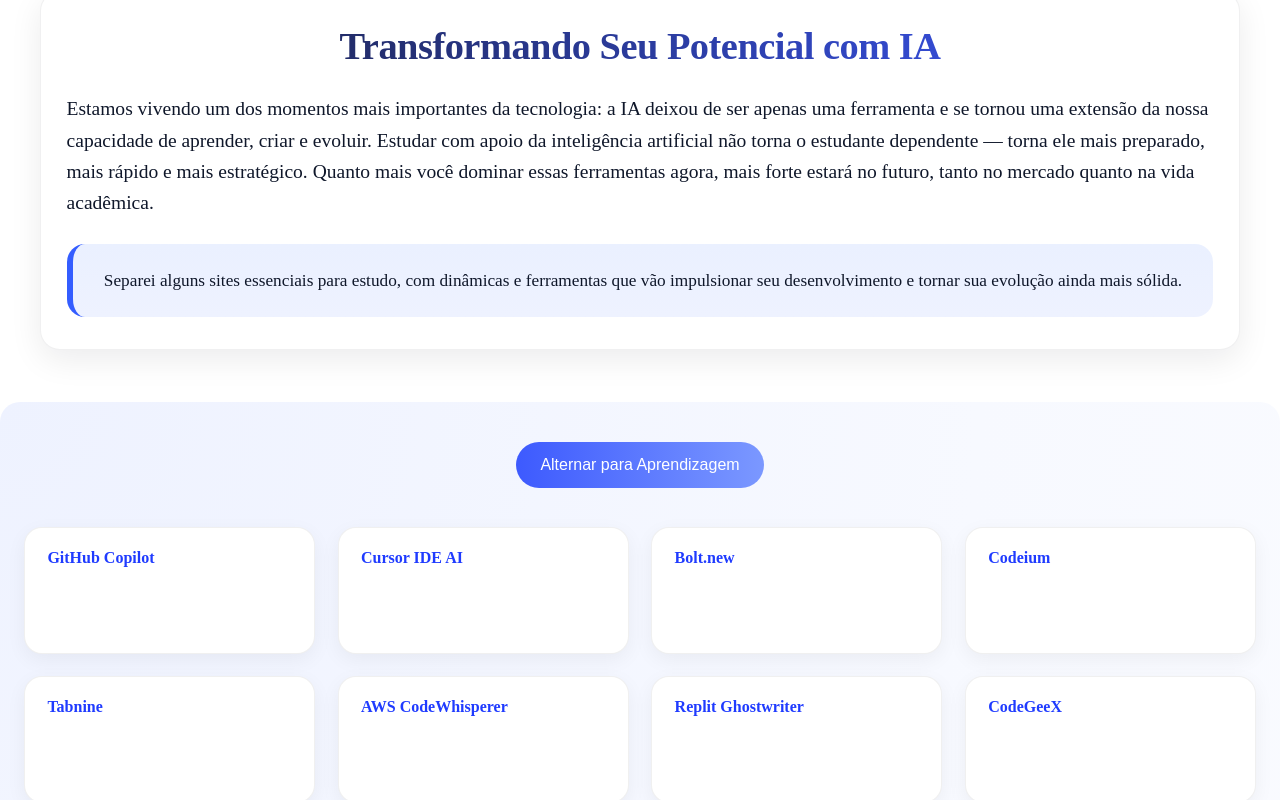
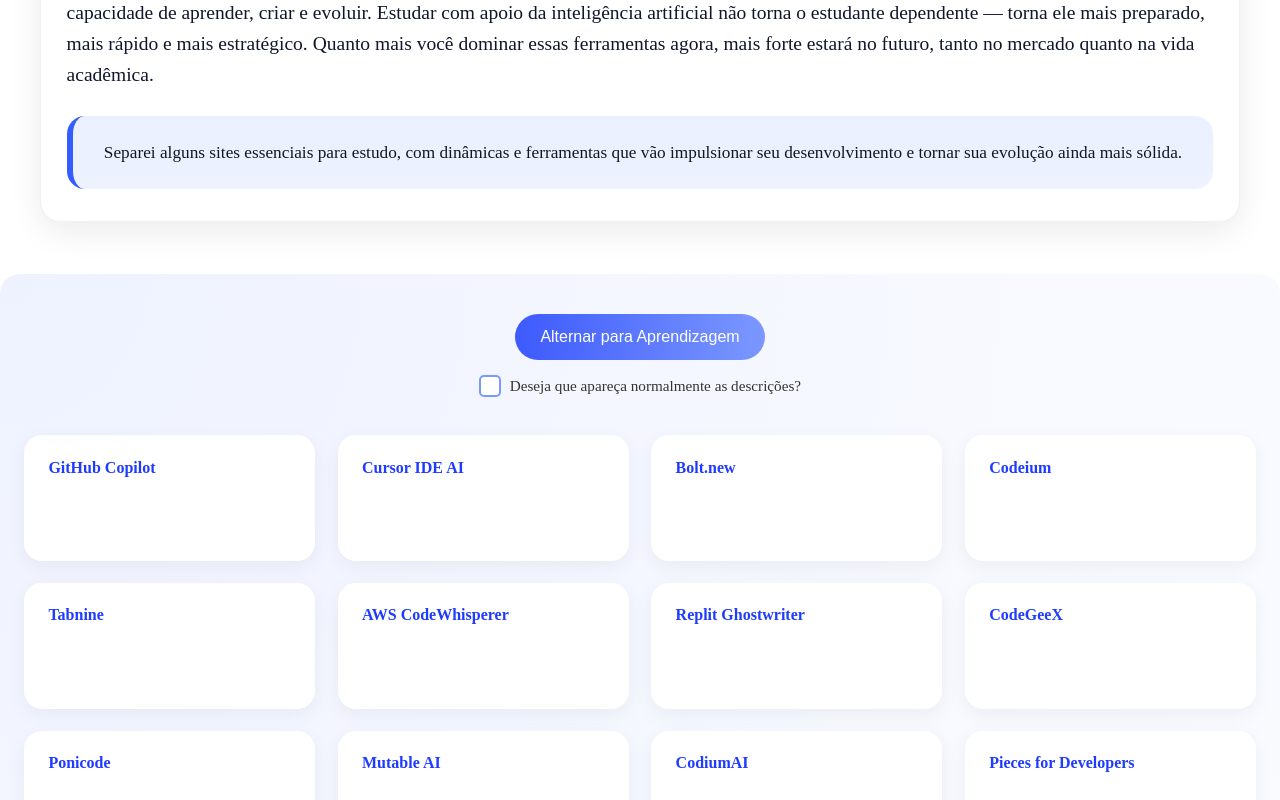
Before and after one commit to Mateus2411/Frontend-Gerando-Programadores, a Vue app: page /ias in a window 1280 px wide. Shown: the part 2738-3538 px from the top of the page. Built offline with nearby package versions, Linux system fonts and the light colour scheme; no server answers.

Commit message:
FIX: Ajustes de linhas/Prerier usado para formatação

```diff
--- a/src/App.vue
+++ b/src/App.vue
@@ -1,14 +1,10 @@
 <script setup>
-  import AppHeader from './components/Componentes Globais/AppHeader.vue';
-  import AppFooter from './components/Componentes Globais/AppFooter.vue';
+import AppHeader from './components/Componentes Globais/AppHeader.vue'
+import AppFooter from './components/Componentes Globais/AppFooter.vue'
 </script>
 <template>
-  <app-header/>
-  <div id="layout">
-    <main>
+  <app-header v-if="!$route.meta.hideHeader" />
   <router-view />
-    </main>
-  </div>
   <app-footer v-if="!$route.meta.hideFooter" />
 </template>
 
@@ -18,19 +14,87 @@
    License: none (public domain)
 */
 
-html, body, div, span, applet, object, iframe,
-h1, h2, h3, h4, h5, h6, p, blockquote, pre,
-a, abbr, acronym, address, big, cite, code,
-del, dfn, em, img, ins, kbd, q, s, samp,
-small, strike, strong, sub, sup, tt, var,
-b, u, i, center,
-dl, dt, dd, ol, ul, li,
-fieldset, form, label, legend,
-table, caption, tbody, tfoot, thead, tr, th, td,
-article, aside, canvas, details, embed,
-figure, figcaption, footer, header, hgroup,
-menu, nav, output, ruby, section, summary,
-time, mark, audio, video {
+html,
+body,
+div,
+span,
+applet,
+object,
+iframe,
+h1,
+h2,
+h3,
+h4,
+h5,
+h6,
+p,
+blockquote,
+pre,
+a,
+abbr,
+acronym,
+address,
+big,
+cite,
+code,
+del,
+dfn,
+em,
+img,
+ins,
+kbd,
+q,
+s,
+samp,
+small,
+strike,
+strong,
+sub,
+sup,
+tt,
+var,
+b,
+u,
+i,
+center,
+dl,
+dt,
+dd,
+ol,
+ul,
+li,
+fieldset,
+form,
+label,
+legend,
+table,
+caption,
+tbody,
+tfoot,
+thead,
+tr,
+th,
+td,
+article,
+aside,
+canvas,
+details,
+embed,
+figure,
+figcaption,
+footer,
+header,
+hgroup,
+menu,
+nav,
+output,
+ruby,
+section,
+summary,
+time,
+mark,
+audio,
+video {
   margin: 0;
   padding: 0;
   border: 0;
@@ -39,21 +103,34 @@
   vertical-align: baseline;
 }
 /* HTML5 display-role reset for older browsers */
-article, aside, details, figcaption, figure,
-footer, header, hgroup, menu, nav, section {
+article,
+aside,
+details,
+figcaption,
+figure,
+footer,
+header,
+hgroup,
+menu,
+nav,
+section {
   display: block;
 }
 body {
   line-height: 1;
 }
-ol, ul {
+ol,
+ul {
   list-style: none;
 }
-blockquote, q {
+blockquote,
+q {
   quotes: none;
 }
-blockquote:before, blockquote:after,
-q:before, q:after {
+blockquote:before,
+blockquote:after,
+q:before,
+q:after {
   content: '';
   content: none;
 }
--- a/src/components/IAs/IasCadsS4.vue
+++ b/src/components/IAs/IasCadsS4.vue
@@ -461,6 +461,8 @@
 }
 
 let tipo = ref('uso_dia_a_dia')
+
+const mostrarDesc = ref(false)
 </script>
 
 <template>
@@ -469,14 +471,18 @@
       <button @click="tipo = tipo === 'aprendizagem' ? 'uso_dia_a_dia' : 'aprendizagem'">
         Alternar para {{ tipo === 'aprendizagem' ? 'Uso Diário' : 'Aprendizagem' }}
       </button>
+      <label class="checkbox-ui">
+        <input type="checkbox" v-model="mostrarDesc" />
+        <span class="check"></span>
+        <span class="label-text">Deseja que apareça normalmente as descrições?</span>
+      </label>
     </div>
 
     <div
       class="item"
+      :class="{ 'show-desc': mostrarDesc }"
       v-for="(item, index) in IA_programacao[tipo]"
       :key="index"
-      role="listitem"
-      aria-label="ia-card"
     >
       <div class="inner">
         <a :href="item.site" target="_blank" rel="noopener noreferrer">{{ item.nome }}</a>
@@ -494,35 +500,113 @@
   max-width: 1350px;
   margin: 0 auto;
   padding: 2.5rem 1.5rem;
+
   display: grid;
   grid-template-columns: repeat(auto-fill, minmax(260px, 1fr));
   gap: 1.4rem;
+
   background: radial-gradient(circle at top left, #eef2ff, #f7f9ff 40%, #ffffff);
   border-radius: 20px;
+
+  /* ISOLA A GRID */
+  isolation: isolate;
 }
 
 /* ======================== BOTÃO ======================== */
 .btn-container {
+  align-items: center;
   grid-column: 1 / -1;
   display: flex;
   justify-content: center;
+  flex-direction: column;
   margin-bottom: 1rem;
+}
+
+/* ======================== CHECKBOX BONITO ======================== */
+.checkbox-ui {
+  display: flex;
+  align-items: center;
+  gap: 0.55rem;
+  margin-top: 0.9rem;
+
+  cursor: pointer;
+  user-select: none;
+  font-size: 0.95rem;
+  color: #333;
+}
+
+/* esconde o checkbox original */
+.checkbox-ui input {
+  display: none;
+}
+
+/* caixa customizada */
+.checkbox-ui .check {
+  width: 18px;
+  height: 18px;
+  border-radius: 5px;
+
+  border: 2px solid #7b98ff;
+  background: #fff;
+
+  display: grid;
+  place-items: center;
+
+  transition:
+    background 0.2s ease,
+    border-color 0.2s ease,
+    box-shadow 0.2s ease;
+}
+
+/* efeito hover */
+.checkbox-ui:hover .check {
+  box-shadow: 0 0 0 4px rgba(123, 152, 255, 0.15);
+}
+
+/* check interno */
+.checkbox-ui .check::after {
+  content: '';
+  width: 9px;
+  height: 9px;
+  border-radius: 2px;
+
+  background: #fff;
+  transform: scale(0);
+
+  transition: transform 0.15s ease;
+}
+
+/* quando marcado */
+.checkbox-ui input:checked + .check {
+  background: linear-gradient(90deg, #3d5afe, #7b98ff);
+  border-color: transparent;
+}
+
+.checkbox-ui input:checked + .check::after {
+  transform: scale(1);
+}
+
+/* texto */
+.checkbox-ui .label-text {
+  line-height: 1.2;
 }
 
 .btn-container button {
   border: none;
-  padding: 0.9rem 1.5rem;
+  padding: 0.9rem 1.6rem;
   font-size: 1rem;
   border-radius: 25px;
   background: linear-gradient(90deg, #3d5afe, #7b98ff);
   color: #fff;
   cursor: pointer;
-  transition: transform 0.2s ease, filter 0.2s ease;
+  transition:
+    transform 0.2s ease,
+    filter 0.2s ease;
 }
 
 .btn-container button:hover {
   transform: scale(1.05);
-  filter: brightness(1.1);
+  filter: brightness(1.08);
 }
 
 /* ======================== CARD ======================== */
@@ -530,60 +614,48 @@
   background: #fff;
   padding: 1.4rem;
   border-radius: 18px;
-  border: 1px solid rgba(0, 0, 0, 0.06);
+
+  box-sizing: border-box;
+  border: 2px solid transparent;
+
   box-shadow: 0 6px 20px rgba(0, 0, 0, 0.05);
+
   display: flex;
   flex-direction: column;
-  justify-content: flex-start;
   gap: 0.8rem;
+
   position: relative;
-  transition: transform 0.25s ease, box-shadow 0.25s ease, border 0.25s ease;
-  min-height: 80px;
+  overflow: visible;
+
+  /* 🔥 AQUI ESTÁ A CHAVE */
+  transform: translateZ(0);
+  transition:
+    transform 0.25s cubic-bezier(0.2, 0.9, 0.2, 1),
+    box-shadow 0.25s ease,
+    border-color 0.25s ease;
+
+  z-index: 1;
 }
 
+.item:not(.show-desc):hover {
+  transform: scale(1.08);
+  z-index: 10;
+}
+
+
+/* ======================== CONTEÚDO ======================== */
 .item .inner {
   display: flex;
   flex-direction: column;
   gap: 0.5rem;
-  transform-origin: center;
-  transition: transform 0.22s cubic-bezier(0.2,0.9,0.2,1), filter 0.22s ease;
-}
-
-.item:hover .inner {
-  transform: scale(1.03);
-  filter: brightness(1.03);
-  z-index: 2;
-}
-
-.item:hover {
-  border-color: #9bb0ff;
-  box-shadow: 0 18px 38px rgba(0,0,0,0.12);
-}
-
-/* ======================== LINHA ANIMADA ======================== */
-.item::after {
-  content: '';
-  position: absolute;
-  bottom: 0;
-  left: 0;
-  height: 4px;
-  width: 0%;
-  background: linear-gradient(90deg, #3d5afe, #7b98ff);
-  border-radius: 100px;
-  transition: width 0.28s ease;
-}
-
-.item:hover::after {
-  width: 100%;
 }
 
 /* ======================== LINK ======================== */
 .item a {
   font-weight: 700;
+  font-size: 1rem;
   color: #1f3bff;
-  font-size: 1rem;
   text-decoration: none;
-  word-break: break-word;
 }
 
 .item a:hover {
@@ -592,57 +664,107 @@
 
 /* ======================== DESCRIÇÃO ======================== */
 .desc-wrap {
-  position: absolute;
-  left: 1.2rem;
-  right: 1.2rem;
-  bottom: 1.2rem;
-  display: flex;
-  justify-content: center;
-  align-items: center;
-  pointer-events: none;
-  transform: translateY(10px);
+  margin-top: auto;
   opacity: 0;
-  transition: transform 0.28s cubic-bezier(0.2,0.9,0.2,1), opacity 0.28s ease;
-  z-index: 3;
+  transform: translateY(6px);
+
+  transition:
+    opacity 0.22s ease,
+    transform 0.22s ease;
 }
 
-.item:hover .desc-wrap {
+.item:not(.show-desc):hover .desc-wrap {
+  opacity: 1;
   transform: translateY(0);
-  opacity: 1;
-  pointer-events: auto;
 }
+
 
 .desc {
   margin: 0;
   padding: 0.6rem 0.85rem;
   border-radius: 10px;
+
+  background: #fff;
+  font-size: 0.9rem;
   color: #222;
-  font-size: 0.9rem;
-  box-shadow: 0 6px 18px rgba(18,33,88,0.08);
+
+  box-shadow: 0 6px 18px rgba(18, 33, 88, 0.08);
+}
+
+/* ======================== LINHA ======================== */
+.item::after {
+  content: '';
+  position: absolute;
+
+  left: 0px;
+  right: 0px;
+  bottom: -0.1px;
+
+  height: 10px;
+  border-bottom: 3px solid transparent;
+
+  /* raio só embaixo, igual ao card */
+  border-bottom-left-radius: 18px;
+  border-bottom-right-radius: 18px;
+
+  pointer-events: none;
+  transition: border-color 0.22s ease;
+}
+
+.item:not(.show-desc):hover::after {
+  border-bottom-color: #5b74ff;
+}
+
+/* ======================== MODO DESCRIÇÃO FIXA ======================== */
+.item.show-desc {
+  box-shadow: 0 10px 28px rgba(0, 0, 0, 0.12);
+}
+
+/* descrição sempre visível */
+.item.show-desc .desc-wrap {
+  opacity: 1;
+  transform: none;
+}
+
+/* mantém efeito de hover */
+.item.show-desc:hover {
+  transform: scale(1.08);
+  box-shadow: 0 24px 50px rgba(0, 0, 0, 0.18);
 }
 
 /* ======================== RESPONSIVO ======================== */
 @media (max-width: 650px) {
   .ia-section {
     grid-template-columns: repeat(auto-fill, minmax(200px, 1fr));
-    gap: 1rem;
   }
 
+  /* card neutro */
   .item {
-    min-height: auto;
-    padding-bottom: 3.2rem;
+    transform: none !important;
+    cursor: default;
+    box-shadow: 0 10px 28px rgba(0, 0, 0, 0.12);
   }
 
-  .desc-wrap {
-    position: static;
-    transform: none;
-    opacity: 1;
-    pointer-events: auto;
-    margin-top: 0.5rem;
+  /* mata hover */
+  .item:hover {
+    transform: none !important;
   }
 
-  .desc {
-    width: 100%;
+  /* descrição sempre visível */
+  .desc-wrap {
+    opacity: 1 !important;
+    transform: none !important;
+  }
+
+  /* remove qualquer linha azul */
+  .item::after {
+    border-bottom-color: transparent !important;
+  }
+
+  /* some com o checkbox (não faz sentido no mobile) */
+  .checkbox-ui {
+    display: none;
   }
 }
+
 </style>
--- a/src/components/IAs/S3A.vue
+++ b/src/components/IAs/S3A.vue
@@ -1,94 +1,94 @@
 <script setup>
 const ia_educacao = [
-  "Ias na Educação",
+  'Ias na Educação',
   {
-    topico: "Políticas e Governança",
+    topico: 'Políticas e Governança',
     conteudo: [
-      "Adoção de políticas nacionais para uso de IA na educação.",
-      "Criação de diretrizes focadas em privacidade, equidade e ética.",
-      "Participação conjunta de governo, escolas e especialistas."
-    ]
+      'Adoção de políticas nacionais para uso de IA na educação.',
+      'Criação de diretrizes focadas em privacidade, equidade e ética.',
+      'Participação conjunta de governo, escolas e especialistas.',
+    ],
   },
   {
-    topico: "Práticas Pedagógicas",
+    topico: 'Práticas Pedagógicas',
     conteudo: [
-      "IA como assistente do professor, não substituto.",
-      "Apoio em feedback automatizado e tutoria assistida.",
-      "Aumento do tempo de interação pedagógica real."
-    ]
+      'IA como assistente do professor, não substituto.',
+      'Apoio em feedback automatizado e tutoria assistida.',
+      'Aumento do tempo de interação pedagógica real.',
+    ],
   },
   {
-    topico: "Personalização e Avaliação",
+    topico: 'Personalização e Avaliação',
     conteudo: [
-      "Aprendizagem adaptativa baseada no progresso do aluno.",
-      "Uso de dados educacionais para detectar dificuldades.",
-      "Melhor acompanhamento da evolução individual."
-    ]
+      'Aprendizagem adaptativa baseada no progresso do aluno.',
+      'Uso de dados educacionais para detectar dificuldades.',
+      'Melhor acompanhamento da evolução individual.',
+    ],
   },
   {
-    topico: "Equidade e Inclusão",
+    topico: 'Equidade e Inclusão',
     conteudo: [
-      "Garantir acesso a dispositivos e internet.",
-      "Evitar ampliação das desigualdades digitais.",
-      "Foco especial em alunos vulneráveis e regiões remotas."
-    ]
+      'Garantir acesso a dispositivos e internet.',
+      'Evitar ampliação das desigualdades digitais.',
+      'Foco especial em alunos vulneráveis e regiões remotas.',
+    ],
   },
   {
-    topico: "Competências e Currículo",
+    topico: 'Competências e Currículo',
     conteudo: [
-      "Ensino de alfabetização em IA e pensamento de máquina.",
-      "Desenvolvimento de consciência crítica sobre algoritmos.",
-      "Preparação para o mercado tecnológico."
-    ]
+      'Ensino de alfabetização em IA e pensamento de máquina.',
+      'Desenvolvimento de consciência crítica sobre algoritmos.',
+      'Preparação para o mercado tecnológico.',
+    ],
   },
   {
-    topico: "Riscos e Ética",
+    topico: 'Riscos e Ética',
     conteudo: [
-      "Cuidado com vieses e decisões automatizadas opacas.",
-      "Proteção rigorosa de dados estudantis.",
-      "Preferência por modelos auditáveis e transparentes."
-    ]
+      'Cuidado com vieses e decisões automatizadas opacas.',
+      'Proteção rigorosa de dados estudantis.',
+      'Preferência por modelos auditáveis e transparentes.',
+    ],
   },
   {
-    topico: "Estudos de Caso",
+    topico: 'Estudos de Caso',
     conteudo: [
-      "Projetos nacionais de integração de IA nas escolas.",
-      "Parcerias para capacitação de professores.",
-      "Sistemas adaptativos aplicados em larga escala."
-    ]
-  }
+      'Projetos nacionais de integração de IA nas escolas.',
+      'Parcerias para capacitação de professores.',
+      'Sistemas adaptativos aplicados em larga escala.',
+    ],
+  },
 ]
 
 const fontes_confiaveis = [
-  "Fontes Confiaveis",
+  'Fontes Confiaveis',
   {
-    site: "UNESCO",
-    motivo: "Órgão global especializado em educação e regulamentação de IA."
+    site: 'UNESCO',
+    motivo: 'Órgão global especializado em educação e regulamentação de IA.',
   },
   {
-    site: "OECD",
-    motivo: "Relatórios internacionais comparativos sobre IA e educação."
+    site: 'OECD',
+    motivo: 'Relatórios internacionais comparativos sobre IA e educação.',
   },
   {
-    site: "World Economic Forum (WEF)",
-    motivo: "Estudos e tendências sobre tecnologias emergentes no ensino."
+    site: 'World Economic Forum (WEF)',
+    motivo: 'Estudos e tendências sobre tecnologias emergentes no ensino.',
   },
   {
-    site: "EDUCAUSE / EdSurge",
-    motivo: "Casos reais, análises de ferramentas e práticas modernas."
+    site: 'EDUCAUSE / EdSurge',
+    motivo: 'Casos reais, análises de ferramentas e práticas modernas.',
   },
   {
-    site: "Financial Times",
-    motivo: "Cobertura confiável de iniciativas e políticas educacionais."
-  }
+    site: 'Financial Times',
+    motivo: 'Cobertura confiável de iniciativas e políticas educacionais.',
+  },
 ]
 
 const resumo_final = {
-  title: "Transformando Seu Potencial com IA",
+  title: 'Transformando Seu Potencial com IA',
   motivacional:
-    "Estamos vivendo um dos momentos mais importantes da tecnologia: a IA deixou de ser apenas uma ferramenta e se tornou uma extensão da nossa capacidade de aprender, criar e evoluir. Estudar com apoio da inteligência artificial não torna o estudante dependente — torna ele mais preparado, mais rápido e mais estratégico. Quanto mais você dominar essas ferramentas agora, mais forte estará no futuro, tanto no mercado quanto na vida acadêmica.",
+    'Estamos vivendo um dos momentos mais importantes da tecnologia: a IA deixou de ser apenas uma ferramenta e se tornou uma extensão da nossa capacidade de aprender, criar e evoluir. Estudar com apoio da inteligência artificial não torna o estudante dependente — torna ele mais preparado, mais rápido e mais estratégico. Quanto mais você dominar essas ferramentas agora, mais forte estará no futuro, tanto no mercado quanto na vida acadêmica.',
   frase_final:
-    "Separei alguns sites essenciais para estudo, com dinâmicas e ferramentas que vão impulsionar seu desenvolvimento e tornar sua evolução ainda mais sólida."
+    'Separei alguns sites essenciais para estudo, com dinâmicas e ferramentas que vão impulsionar seu desenvolvimento e tornar sua evolução ainda mais sólida.',
 }
 </script>
 
@@ -140,7 +140,43 @@
   </section>
 </template>
 <style scoped>
+/* ---------------------------------------------------- */
+/* AJUSTES PARA O EFEITO DE ZOOM */
+/* ---------------------------------------------------- */
+
+/* 1. Definir o item do educacao com z-index e transição */
+.educacao-card-item {
+  /* O seu estilo original para .educacao > div é aplicado aqui */
+  position: relative; /* Essencial para o z-index funcionar */
+  transition:
+    transform 0.3s cubic-bezier(0.25, 0.8, 0.25, 1),
+    box-shadow 0.3s cubic-bezier(0.25, 0.8, 0.25, 1);
+}
+
+/* 2. Classe de zoom (aplicada via Vue) */
+.educacao-card-item.card-zoomed {
+  /* A chave: scale não altera o layout, e z-index coloca por cima */
+  transform: scale(1.05); /* Zoom de 5% */
+  z-index: 10; /* Fica por cima dos vizinhos */
+  box-shadow: 0 10px 30px rgba(0, 0, 0, 0.15); /* Sombra para destacar a elevação */
+  border-color: var(--accent);
+}
+
+/* 3. Estilo para o texto extra que aparece */
+.extra-info {
+  margin-top: 1rem;
+  padding-top: 0.5rem;
+  border-top: 1px dashed rgba(52, 93, 255, 0.3);
+  color: var(--text-strong);
+  font-weight: 600;
+  text-align: center;
+  opacity: 1;
+  transition: opacity 0.3s ease;
+}
+
+/* Estilos existentes */
 section.s3 {
+  /* ... (seus estilos existentes) ... */
   --bg: radial-gradient(1200px 800px at 15% -10%, #eef2ff 0%, #f7f9ff 35%, #ffffff 100%);
   --card-bg: #ffffff;
   --accent: #345dff;
@@ -182,16 +218,18 @@
   border: 1px solid var(--border);
   position: relative;
   overflow: hidden;
-  transition: transform 0.28s ease, box-shadow 0.28s ease, border 0.28s ease, background 0.28s ease;
+  transition:
+    transform 0.28s ease,
+    box-shadow 0.28s ease,
+    border 0.28s ease,
+    background 0.28s ease;
   grid-column: 1 / -1;
 }
-
-
 
 .educacao::before,
 .fontes::before,
 .finalizacao::before {
-  content: "";
+  content: '';
   position: absolute;
   bottom: 0;
   left: 0;
@@ -223,18 +261,18 @@
   flex-direction: column;
   gap: 1.2rem;
 }
-.educacao h2{
+.educacao h2 {
   align-items: center;
   margin-top: 4rem;
 }
-/* cada bloco interno */
-.educacao > div {
+/* cada bloco interno - RENOMEADO PARA educacao-card-item no template */
+.educacao-card-item {
   display: block;
   padding: 1rem 0;
   border-bottom: 1px solid rgba(2, 6, 23, 0.06);
 }
 
-.educacao > div:last-child {
+.educacao-card-item:last-child {
   border-bottom: none;
 }
 
@@ -272,7 +310,8 @@
     gap: 1.6rem 2rem;
   }
 
-  .educacao > div {
+  /* Aplica o estilo de card no grid */
+  .educacao-card-item {
     border-bottom: none;
     padding: 1rem;
     border-radius: 14px;
@@ -280,10 +319,13 @@
     transition: 0.25s ease;
   }
 
-  .educacao > div:hover {
-    background: rgba(52, 93, 255, 0.08);
+  /* Remove o hover que estava aqui e prioriza o .card-zoomed */
+  .educacao-card-item:hover {
+    background: rgba(52, 93, 255, 0.08); /* Mantém um leve efeito de hover de fundo */
   }
 }
+
+/* O resto do seu CSS */
 
 #motivacional {
   margin-bottom: 1.6rem;
```
Also changed, not shown: src/router/index.js (+8 -4 lines), src/views/Home/HomeView.vue (+83 -20 lines). Lines whose indentation alone changed are shown as unchanged.
